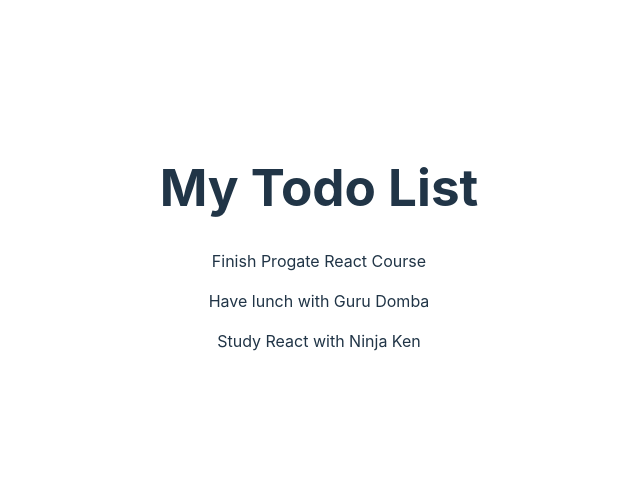
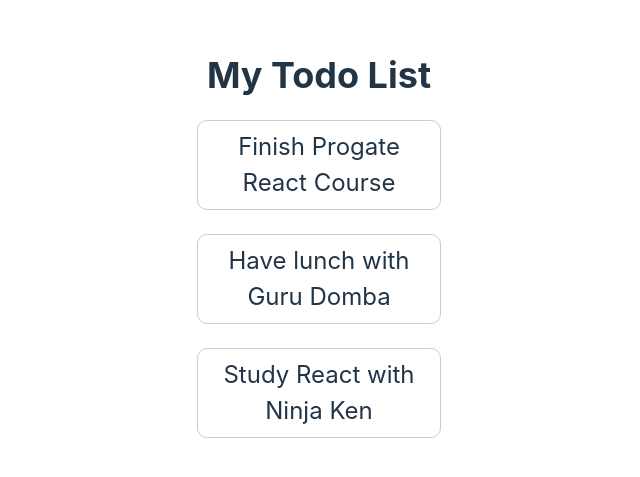
Before and after one commit to Bang-Raf/react-todos-app, a React (Vite) app: page / in a window 1280 px wide. Shown: the part 153-630 px from the top of the page, without its empty margins (321-961 px from the left). Built offline with nearby package versions, Linux system fonts and the light colour scheme.

Commit message:
Add CSS to components

```diff
--- a/src/App.jsx
+++ b/src/App.jsx
@@ -23,12 +23,22 @@
 
   return (
     <>
-      <div>
-        <h1>My Todo List</h1>
+      <div style={styles.container}>
+        <h1 style={styles.title}>My Todo List</h1>
         <Todos todos={todos} />
       </div>
     </>
   )
 }
 
+const styles = {
+  container: {
+    textAlign: 'center',
+    padding: '12px',
+  },
+  title: {
+    fontSize: '36px',
+  },
+}
+
 export default App
--- a/src/components/TodoItem.jsx
+++ b/src/components/TodoItem.jsx
@@ -1,7 +1,16 @@
 import React from "react";
 
 const TodoItem = ({ todo }) => {
-    return <p>{todo.title}</p>
+    return <p style={ styles.todoItem }>{todo.title}</p>
+}
+
+const styles = {
+    todoItem: {
+        fontSize: '24px',
+        padding: '8px',
+        border: '1px solid #ccc',
+        borderRadius: '10px',
+    },
 }
 
 export default TodoItem
--- a/src/components/Todos.jsx
+++ b/src/components/Todos.jsx
@@ -2,7 +2,7 @@
 import TodoItem from './TodoItem'
 const Todos = ({todos}) => {
   return (
-    <div>
+    <div style={styles.container}>
         {todos.map((todo) => {
             return <TodoItem key={todo.id} todo={todo} />
         })}
@@ -10,4 +10,11 @@
   )
 }
 
+const styles = {
+    container: {
+        width: '70%',
+        margin: '0 auto',
+    },
+}
+
 export default Todos
```
